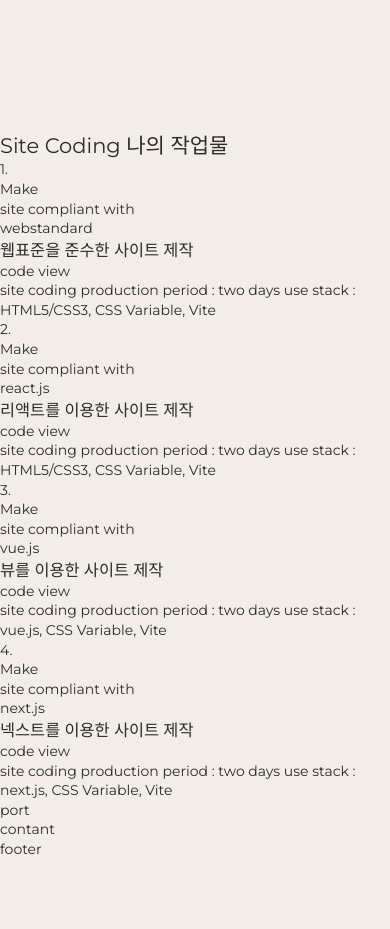
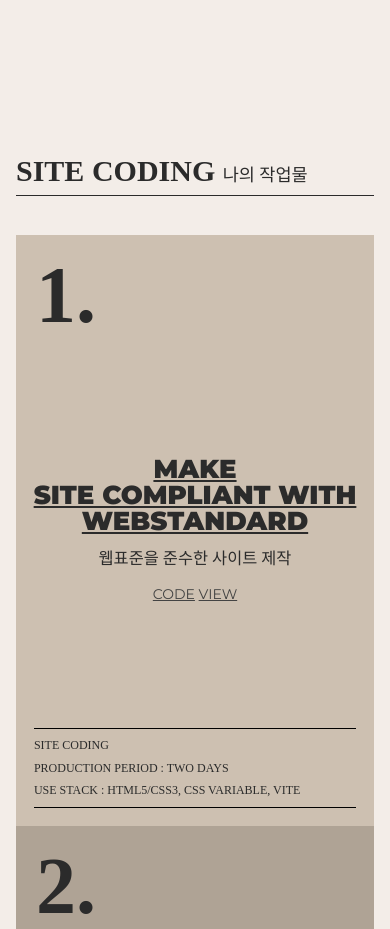
Before and after one commit to daejin5602/port2025-vite, a website built with Vite: page src/index.html in a window 390 px wide. Shown: the part 2320-3249 px from the top of the page. Before the commit the page ends 3180 px from the top, so only its background shows below. Built offline with nearby package versions, Linux system fonts and the light colour scheme.

Commit message:
사이트 영역 완료

```diff
--- a/src/assets/css/section/site.css
+++ b/src/assets/css/section/site.css
@@ -1,3 +1,146 @@
-#site{
+.site__inner{
+    padding:16px;
+}
+.site__title{
+    position: sticky;
+    top: 70px;
+    left:0;
+    width: 70%;
+    height: 5vw;
+    font-size: 4vw;
+    font-weight: 900;
+    line-height: 1.6;
+    font-family: var(--mainKor-font);
+    text-transform: uppercase;
+    color: var(--black100);
+    border-bottom: 0.4vw solid var(--black100);
+    margin-bottom: 100px;
 
 }
+.site__title em{
+    font-size: 1.25rem;
+    font-weight: 400;
+    line-height: 2;
+}
+.site__item{
+    height: 70vh;
+    display: flex;
+    align-items: center;
+    justify-content: center;
+    flex-direction: column;
+    position: sticky;
+    left:0;
+}
+
+.site__item.s1{
+    background-color: var(--subBg100);
+    top:180px;
+}
+.site__item.s2{
+    background-color: var(--subBg200);
+    top:200px;
+}
+.site__item.s3{
+    background-color: var(--subBg300);
+    top:220px;
+}
+.site__item.s4{
+    background-color: var(--subBg400);
+    top:240px;
+}
+
+.site__item .num{
+    font-size: 5vw;
+    line-height: 1;
+    font-weight: 900;
+    font-family: var(--mainNum-font);
+    position: absolute;
+    left:1vw;
+    top:1vw;
+}
+
+
+.site__item .text{
+    text-align: center;
+    margin-bottom: 1rem;
+}
+.site__item .text > div{
+    font-size: 3vw;
+    line-height: 1;
+    font-weight: 900;
+    text-transform: uppercase;
+    text-decoration: underline;
+    font-family: var(--mainEng-font);
+}
+.site__item .title{
+    font-family: var(--mainKor-font);
+    margin-bottom: 1rem;
+}
+
+.site__item .btn a{
+    text-decoration: underline;
+    text-transform: uppercase;
+    color:var(--black200);
+    font-size: 1rem;
+    transition: all 0.3s;
+}
+.site__item .btn a:hover{
+    color:var(--black);
+}
+
+.site__item .info{
+    position: absolute;
+    left:0;
+    bottom: 3%;
+    width:98%;
+    margin-left: 1%;
+    border-top:1px solid var(--black);
+    border-bottom:1px solid var(--black);
+    display: flex;
+    justify-content:space-between;
+}
+
+.site__item .info span{
+    font-family: var(--mainKor-font);
+    font-size: 12px;
+    padding:3px 0;
+    text-transform: uppercase;
+}
+
+@media (max-width:800px) {
+    .site__title{
+       width: 100%;
+        margin-bottom: 10vw;
+        font-size: 30px;
+        height: auto;
+        top:68px;
+        z-index: 1000;
+        background-color: var(--mainBg-color);
+    }
+    .site__item.s1{
+        top:140px;
+    }
+    .site__item.s2{
+        top:160px;
+    }
+    .site__item.s3{
+        top:180px;
+    }
+    .site__item.s4{
+        top:200px;
+    }
+    .site__item .num{
+        font-size: 80px;
+        left:20px;
+        top:20px;
+    }
+    .site__item .text > div{
+        font-size: 26px;
+    }
+    .site__item .info{
+        flex-direction: column;
+        width:90%;
+        margin-left: 5%;
+        padding: 5px 0;
+    }
+}
```
